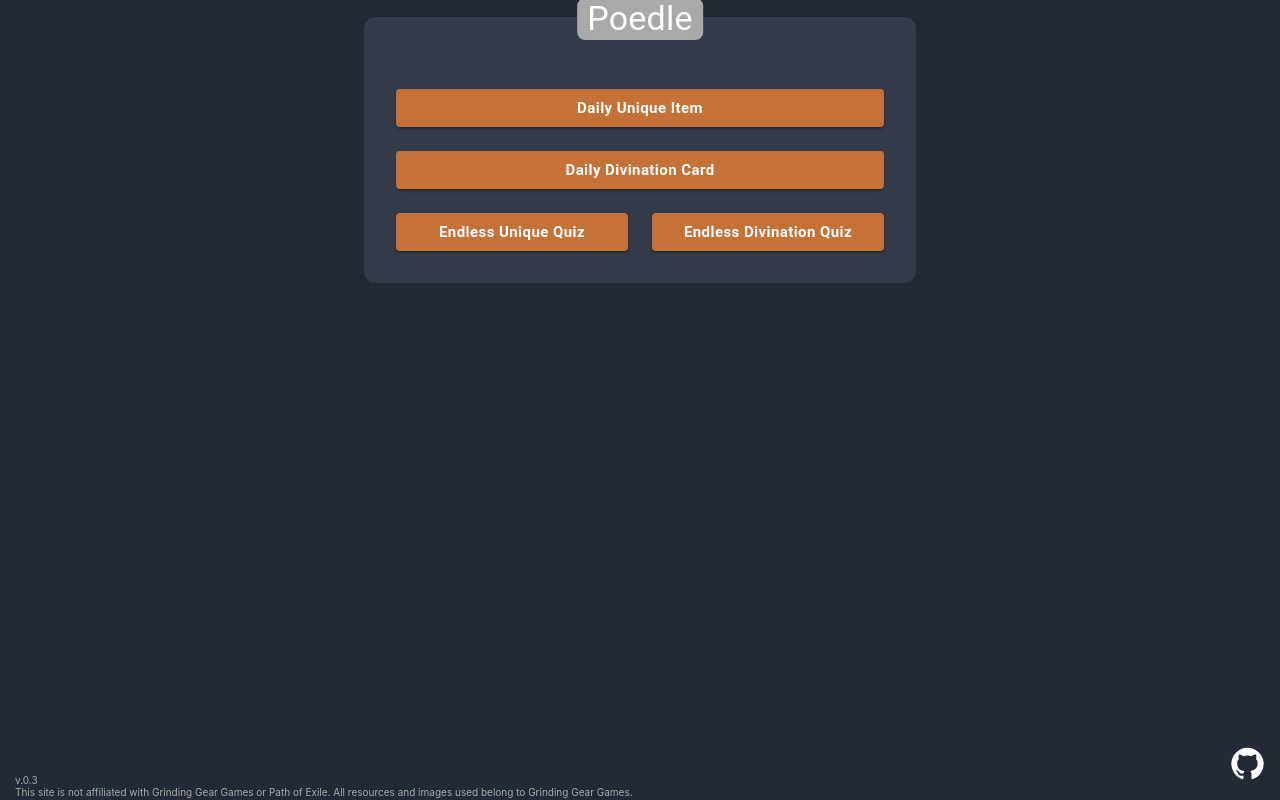
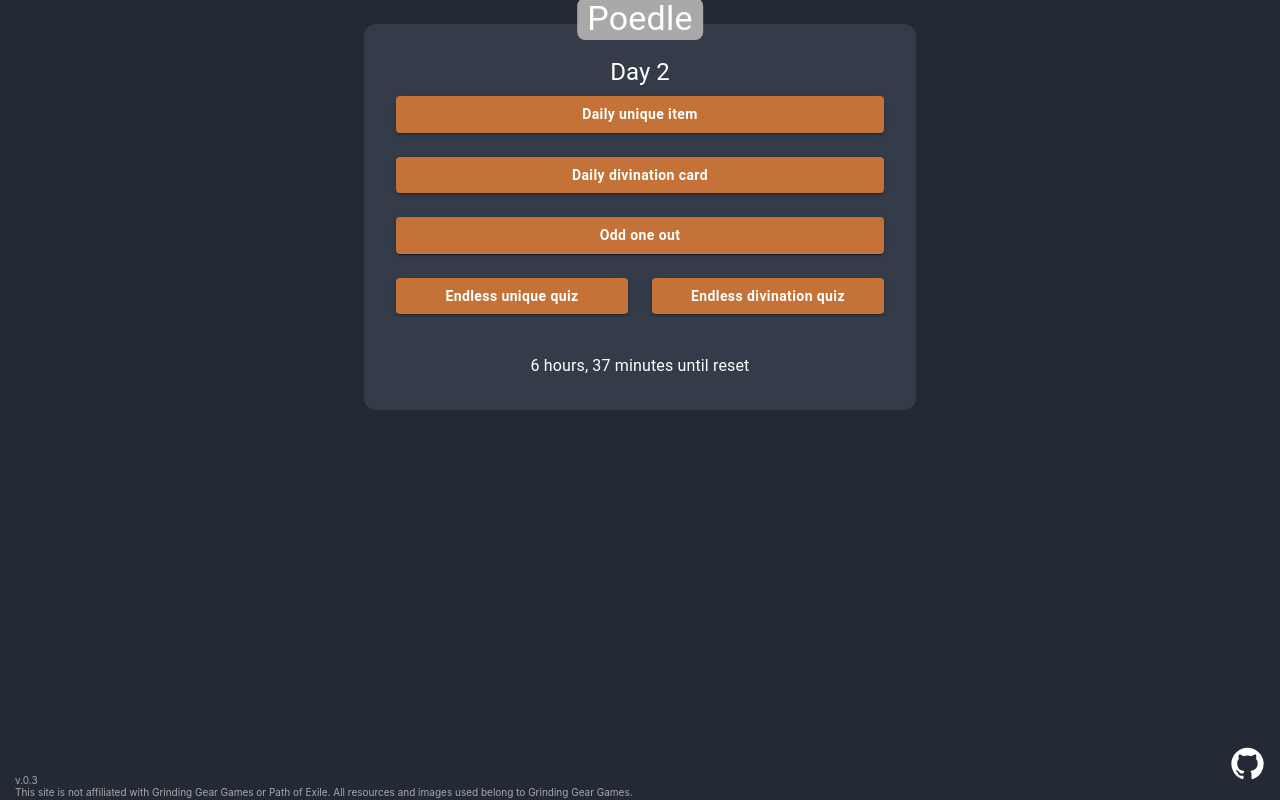
Before and after one commit to plusoliven/poedle, a React (Create React App) app: page / in a window 1280 px wide. Built offline with nearby package versions, Linux system fonts and the light colour scheme.

Commit message:
WIP cleanup of code

```diff
--- a/src/App.css
+++ b/src/App.css
@@ -7,33 +7,12 @@
   color: #FFFFFF
 }
 
-.styledButton {
-  font-weight: bold;
-  text-transform: capitalize;
-  background-color: #c47237;
 
-  width: 100%;
-}
-
-.grayedOut {
+.hpImgGrayed {
   filter: grayscale(100%);
   opacity: 0.7;
 }
 
-.normal {
+.hpImgNormal {
   filter: grayscale(0%);
 }
-
-.modal {
-  display: flex;
-  align-items: center;
-  justify-content: center;
-}
-
-.modal-content {
-  background-color: #343c49;
-  border-radius: 16px;
-  color: white;
-  padding: 20px;
-  outline: none;
-}
--- a/src/App.js
+++ b/src/App.js
@@ -8,18 +8,21 @@
   TextField,
   Typography,
   Autocomplete,
+  Divider,
 } from '@mui/material';
 import GitHubIcon from '@mui/icons-material/GitHub';
 import { createTheme, ThemeProvider } from '@mui/material/styles';
 
 import ItemBox from './ItemBox';
-import { getDayDiff, getItemForToday, shuffleArray, sortArrayAlphabetically } from './util';
+import { getDayDiff, getItemForToday, getTimeUntilReset, shuffleArray, sortArrayAlphabetically } from './util';
 
 import { divCards } from './data.mjs';
 import { uniques } from './data.mjs';
+import QuizSelection from './QuizSelection';
 
 const domain = window.location.hostname.includes('localhost') ? 'http://localhost:3000/poedle/' : 'https://plusoliven.github.io/poedle/'
 const version = '0.3'
+
 
 
 const theme = createTheme({
@@ -41,48 +44,53 @@
   },
 });
 
+const styles = {
+  poedleHeader: {
+    display: 'flex',
+    justifyContent: 'center',
+    alignItems: 'center',
+    position: 'absolute',
+    top: '-15px',
+    left: '50%',
+    transform: 'translateX(-50%)',
+    bgcolor: 'darkgray',
+    borderRadius: '8px',
+    marginTop: '1%',
+    paddingLeft: '10px',
+    paddingRight: '10px',
+    color: 'white',
+    cursor: 'pointer',
+  }
+}
+
 function App() {
+  const [mode, setMode] = useState('menu');
+  const [quizType, setQuizType] = useState('');
+
   const [quizItems, setQuizItems] = useState([]);
   const [quizItem, setQuizItem] = useState({});
+
   const [autocompleteOptions, setAutocompleteOptions] = useState([]);
-  const [mode, setMode] = useState('menu');
+
   const [guesses, setGuesses] = useState(0);
   const [guess, setGuess] = useState('');
-  const [gameResult, setGameResult] = useState('');
-  const [quizType, setQuizType] = useState('');
+  const [correctGuesses, setCorrectGuesses] = useState(0);
+
   const [revealItem, setRevealItem] = useState({
     flavorText: false,
     mods: false,
     name: false,
   });
+
+  const [gameResult, setGameResult] = useState('');
+
   const [shareText, setShareText] = useState('');
-  const [isEndlessQuiz, setIsEndlessQuiz] = useState(false);
-  const [endlessQuizType, setEndlessQuizType] = useState('');
-  const [correctGuesses, setCorrectGuesses] = useState(0);
-
-
-  const handleDailyQuizChange = (dailyQuiz) => {
-    switch (dailyQuiz) {
-      case 'dailyUnique':
-        setQuizType('dailyUnique');
-        setQuizItem(getItemForToday(uniques));
-        setAutocompleteOptions(sortArrayAlphabetically(uniques))
-        break;
-      case 'dailyDivination':
-        setQuizType('dailyDivination');
-        setQuizItem(getItemForToday(divCards));
-        setAutocompleteOptions(sortArrayAlphabetically(divCards))
-        break;
-      default:
-        break;
-    }
-  };
 
 
   const handleGuess = (guess) => {
     if (guess === '') return;
 
-    if (isEndlessQuiz && guess === quizItems[correctGuesses].name) {
+    if (quizType.includes('Endless') && guess === quizItems[correctGuesses].name) {
       setCorrectGuesses(correctGuesses + 1);
       return;
     }
@@ -91,7 +99,7 @@
       setGameResult('won');
       setRevealItem({ name: true, mods: true, flavorText: true })
 
-      setShareText(`Poedle #${getDayDiff()} - ${quizType === 'dailyUnique' ? 'Daily unique item' : 'Daily divination card'}\n${'🟥 '.repeat(guesses)}🟩\n${domain}`)
+      updateShareText();
 
       return;
     }
@@ -104,32 +112,73 @@
     if (guesses === 2) {
       setGameResult('lost');
       setRevealItem({ name: true, mods: true, flavorText: true })
+      updateShareText();
+    }
+  }
 
-      if (isEndlessQuiz) setShareText(`Poedle endless ${endlessQuizType} quiz\n${correctGuesses} correct guesses!\n${domain}`)
-      else setShareText(`Poedle #${getDayDiff()} - ${quizType === 'dailyUnique' ? 'Daily unique item' : 'Daily divination card'}\n${'🟥 '.repeat(guesses + 1)}\n${domain}`)
-      return;
+  const updateShareText = () => {
+    let shareTextBuild = `Poedle #${getDayDiff()} - `
+    switch (quizType) {
+      case 'uniqueDaily':
+        shareTextBuild += `Daily unique quiz\n${'🟥 '.repeat(guesses + 1)}\n${domain}`
+        break;
+      case 'divinationDaily':
+        shareTextBuild += `Daily divination card quiz\n${'🟥 '.repeat(guesses + 1)}\n${domain}`
+        break;
+      case 'uniqueEndless':
+        shareTextBuild += `Endless unique quiz\n${correctGuesses} correct guesses!\n${domain}`
+        break;
+      case 'divinationEndless':
+        shareTextBuild += `Endless divination card quiz\n${correctGuesses} correct guesses!\n${domain}`
+        break;
+      default:
+        break;
     }
 
+    setShareText(shareTextBuild);
+  }
+
+  const handleChangeEndlessQuiz = (quiz) => {
+    let quizArray;
+    let autocompleteArray;
+
+    switch (quiz) {
+      case 'unique':
+        quizArray = [...uniques];
+        autocompleteArray = [...uniques];
+        break;
+      case 'divination':
+        quizArray = [...divCards];
+        autocompleteArray = [...divCards];
+        break;
+      default:
+        break;
+    }
+
+    shuffleArray(quizArray);
+    setQuizItems(quizArray);
+    setAutocompleteOptions(sortArrayAlphabetically(autocompleteArray));
+  }
 
 
-  }
+  const handleChangeQuiz = (quiz) => {
+    setQuizType(quiz);
+    setMode('quiz');
 
-  const handleChangeEndlessQuiz = (type) => {
-    setIsEndlessQuiz(true);
-    switch (type) {
-      case 'unique':
-        const shuffledQuizItems = [...uniques];
-        shuffleArray(shuffledQuizItems);
-        setQuizItems(shuffledQuizItems);
-        setEndlessQuizType('unique');
-        setAutocompleteOptions(sortArrayAlphabetically(uniques));
+    switch (quiz) {
+      case 'uniqueDaily':
+        setQuizItem(getItemForToday(uniques));
+        setAutocompleteOptions(sortArrayAlphabetically(uniques))
         break;
-      case 'divination':
-        const shuffledDivCards = [...divCards];
-        shuffleArray(shuffledDivCards);
-        setQuizItems(shuffledDivCards);
-        setEndlessQuizType('divination');
+      case 'divinationDaily':
+        setQuizItem(getItemForToday(divCards));
         setAutocompleteOptions(sortArrayAlphabetically(divCards));
+        break;
+      case 'uniqueEndless':
+        handleChangeEndlessQuiz('unique');
+        break;
+      case 'divinationEndless':
+        handleChangeEndlessQuiz('divination');
         break;
       default:
         break;
@@ -143,9 +192,7 @@
     setGameResult('');
     setRevealItem({ name: false, mods: false, flavorText: false })
     setShareText('');
-    setIsEndlessQuiz(false);
     setCorrectGuesses(0);
-    setEndlessQuizType('');
   }
 
 
@@ -153,22 +200,7 @@
     <ThemeProvider theme={theme}>
 
       <Grid
-        sx={{
-          display: 'flex',
-          justifyContent: 'center',
-          alignItems: 'center',
-          position: 'absolute',
-          top: '-15px',
-          left: '50%',
-          transform: 'translateX(-50%)',
-          bgcolor: 'darkgray',
-          borderRadius: '8px',
-          marginTop: '1%',
-          paddingLeft: '10px',
-          paddingRight: '10px',
-          color: 'white',
-          cursor: 'pointer',
-        }}
+        sx={styles.poedleHeader}
         onClick={() => resetState()}
       >
         <Typography variant='h4'>Poedle</Typography>
@@ -176,98 +208,24 @@
 
       <Container maxWidth='sm'>
         <Grid
-          marginTop='3%'
+          marginTop={3}
           display='flex'
           flexDirection='column'
-          alignItems='center'
-          borderRadius='12px'
-          // height='85vh'
+          borderRadius={3}
           p={4}
           bgcolor='primary.main'
+          container
         >
           {mode === 'menu' && (
-            <Grid marginTop={2} container spacing={3} justifyContent='center'>
-              <Grid item xs={12}>
-                <Button
-                  sx={{
-                    textTransform: 'capitalize',
-                    fontWeight: 'bold',
-                    fontSize: '15px',
-                    bgcolor: 'button.main',
-                    ':hover': { bgcolor: 'button.hover' },
-                  }}
-                  variant='contained'
-                  className='styledButton'
-                  onClick={() => {
-                    setMode('quiz');
-                    handleDailyQuizChange('dailyUnique');
-                  }}
-                >
-                  Daily unique item
-                </Button>
-              </Grid>
-              <Grid item xs={12}>
-                <Button
-                  sx={{
-                    textTransform: 'capitalize',
-                    fontWeight: 'bold',
-                    fontSize: '15px',
-                    bgcolor: 'button.main',
-                    ':hover': { bgcolor: 'button.hover' },
-                  }}
-                  variant='contained'
-                  className='styledButton'
-                  onClick={() => {
-                    setMode('quiz');
-                    handleDailyQuizChange('dailyDivination');
-                  }}
-                >
-                  Daily Divination Card
-                </Button>
-              </Grid>
-              <Grid item xs={6}>
-                <Button
-                  sx={{
-                    textTransform: 'capitalize',
-                    fontWeight: 'bold',
-                    fontSize: '15px',
-                    bgcolor: 'button.main',
-                    ':hover': { bgcolor: 'button.hover' },
-                  }}
-                  variant='contained'
-                  className='styledButton'
-                  onClick={(() => {
-                    setMode('quiz');
-                    handleChangeEndlessQuiz('unique');
-                  })}
-                >
-                  Endless unique quiz
-                </Button>
-              </Grid>
-              <Grid item xs={6}>
-                <Button
-                  sx={{
-                    textTransform: 'capitalize',
-                    fontWeight: 'bold',
-                    fontSize: '15px',
-                    bgcolor: 'button.main',
-                    ':hover': { bgcolor: 'button.hover' },
-                  }}
-                  variant='contained'
-                  className='styledButton'
-                  onClick={(() => {
-                    setMode('quiz');
-                    handleChangeEndlessQuiz('divination');
-                  })}
-                >
-                  Endless divination quiz
-                </Button>
-              </Grid>
-            </Grid>
+            <>
+              <Typography variant='h5' textAlign='center'>Day {getDayDiff()}</Typography>
+              <QuizSelection handleChangeQuiz={handleChangeQuiz} />
+              <Typography marginTop={5} textAlign='center' >{getTimeUntilReset()} until reset</Typography>
+            </>
           )}
           {mode === 'quiz' && (
             <>
-              {isEndlessQuiz ? (
+              {quizType.includes('Endless') ? (
                 <ItemBox
                   name={quizItems[correctGuesses].name}
                   img={quizItems[correctGuesses].imgPath}
@@ -283,12 +241,15 @@
                   img={quizItem.imgPath}
                   mods={quizItem.mods}
                   flavorText={quizItem.flavorText}
-                  showName={revealItem.name}
-                  showMods={revealItem.mods}
-                  showFlavorText={revealItem.flavorText}
+                  showName={true}
+                  showMods={true}
+                  showFlavorText={true}
+                // showName={revealItem.name}
+                // showMods={revealItem.mods}
+                // showFlavorText={revealItem.flavorText}
                 />
               )}
-              <Grid display='flex'>
+              {/* <Grid display='flex'>
                 <Autocomplete
                   disabled={gameResult !== ''}
                   renderInput={(params) => (
@@ -338,19 +299,23 @@
                     handleGuess(guess);
                   }}
                 >Submit</Button>
-              </Grid>
-              {gameResult === '' ? (
+              </Grid> */}
+              {/* {gameResult === '' ? (
                 <Grid display='flex' marginTop={3}>
-                  <Grid component='img' src={`${domain}images/Exalted_Orb_inventory_icon.png`} height={60} className={guesses >= 3 ? 'grayedOut' : 'normal'} />
-                  <Grid component='img' src={`${domain}images/Exalted_Orb_inventory_icon.png`} height={60} className={guesses >= 2 ? 'grayedOut' : 'normal'} />
-                  <Grid component='img' src={`${domain}images/Exalted_Orb_inventory_icon.png`} height={60} className={guesses >= 1 ? 'grayedOut' : 'normal'} />
-                  {isEndlessQuiz && (
+                  <Grid component='img' src={`${domain}images/Exalted_Orb_inventory_icon.png`}
+                    height={60} className={guesses >= 3 ? 'hpImgGrayed' : 'hpImgNormal'} />
+                  <Grid component='img' src={`${domain}images/Exalted_Orb_inventory_icon.png`}
+                    height={60} className={guesses >= 2 ? 'hpImgGrayed' : 'hpImgNormal'} />
+                  <Grid component='img' src={`${domain}images/Exalted_Orb_inventory_icon.png`}
+                    height={60} className={guesses >= 1 ? 'hpImgGrayed' : 'hpImgNormal'} />
+                  {quizType.includes('Endless') && (
                     <Typography variant='h7' fontWeight='bold'>{correctGuesses + ' correct guesses'}</Typography>
                   )}
                 </Grid>
               ) : (
-                <Grid marginTop={3}>
+                <Grid marginTop={3} textAlign='center'>
                   <Typography variant='h4' fontWeight='bold'>{gameResult === 'won' ? 'You won!' : 'You lost :('}</Typography>
+                  <br></br>
                   <Grid
                     sx={{
                       display: 'flex',
@@ -376,7 +341,7 @@
                   </Grid>
 
                 </Grid>
-              )}
+              )} */}
             </>
           )}
         </Grid>
--- /dev/null
+++ b/src/QuizSelection.js
@@ -0,0 +1,76 @@
+// import './QuizSelection.css'
+import React from 'react';
+
+import { Grid, Button } from '@mui/material';
+
+
+const styles = {
+    quizButton: {
+        backgroundColor: '#c47237',
+        textTransform: 'none',
+        fontWeight: 'bold',
+        fontSize: '14px',
+        '&:hover': {
+            backgroundColor: '#e98640',
+        },
+    },
+}
+
+export default function QuizSelection(props) {
+    const { handleChangeQuiz } = props;
+
+    return (
+        <Grid marginTop={-2} container spacing={3} justifyContent='center'>
+            <Grid item xs={12}>
+                <Button
+                    fullWidth
+                    variant='contained'
+                    onClick={() => handleChangeQuiz('uniqueDaily')}
+                    sx={styles.quizButton}
+                >
+                    Daily unique item
+                </Button>
+            </Grid>
+            <Grid item xs={12}>
+                <Button
+                    fullWidth
+                    variant='contained'
+                    sx={styles.quizButton}
+                    onClick={() => handleChangeQuiz('divinationDaily')}
+                >
+                    Daily divination card
+                </Button>
+            </Grid>
+            <Grid item xs={12}>
+                <Button
+                    fullWidth
+                    variant='contained'
+                    sx={styles.quizButton}
+                    onClick={() => handleChangeQuiz('oddOneOut')}
+                >
+                    Odd one out
+                </Button>
+            </Grid>
+            <Grid item xs={6}>
+                <Button
+                    fullWidth
+                    variant='contained'
+                    sx={styles.quizButton}
+                    onClick={(() => handleChangeQuiz('uniqueEndless'))}
+                >
+                    Endless unique quiz
+                </Button>
+            </Grid>
+            <Grid item xs={6}>
+                <Button
+                    fullWidth
+                    variant='contained'
+                    sx={styles.quizButton}
+                    onClick={(() => handleChangeQuiz('divinationEndless'))}
+                >
+                    Endless divination quiz
+                </Button>
+            </Grid>
+        </Grid>
+    )
+}
--- a/src/util.js
+++ b/src/util.js
@@ -26,3 +26,15 @@
         a.name.toLowerCase().localeCompare(b.name.toLowerCase())).map((item) => item.name)
 
 }
+
+export const getTimeUntilReset = () => {
+    const now = new Date();
+    const tomorrow = new Date(now.getUTCFullYear(), now.getUTCMonth(), now.getUTCDate() + 1);
+
+    const diff = tomorrow - now;
+
+    const hours = Math.floor(diff / 1000 / 60 / 60);
+    const minutes = Math.floor(diff / 1000 / 60) % 60;
+
+    return `${hours} hours, ${minutes} minutes`;
+}
```
Also changed, not shown: src/ItemBox.js (+13 -9 lines), 1 other file (tests, documents, lock files or other folders).
